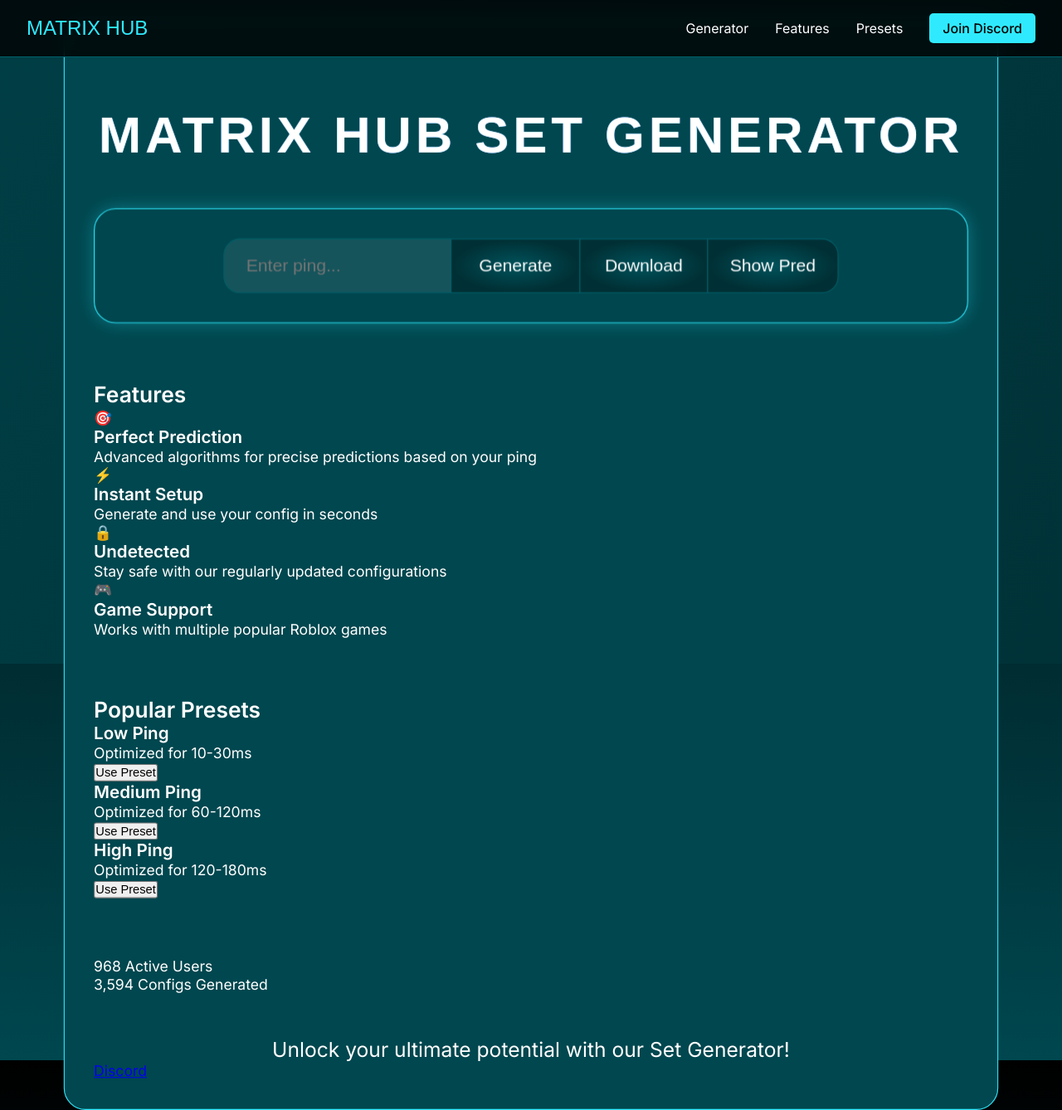
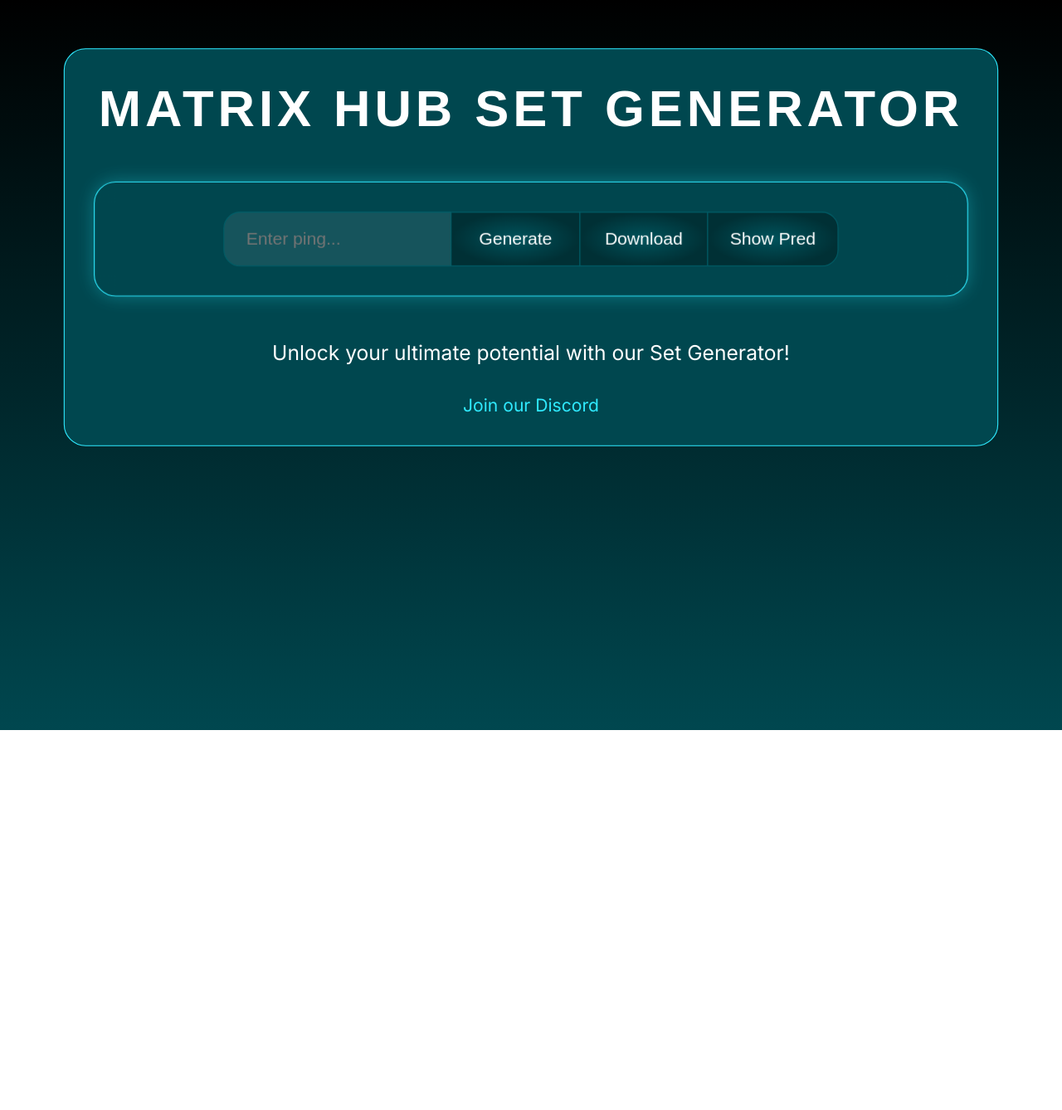
Before and after one commit to DevilishRar/matrixgen, a plain HTML site: page index.html in a window 1280 px wide. Shown: the whole page at 83% size. After the commit the page ends 880 px from the top, so only its background shows below. Drawn offline with Linux system fonts and the light colour scheme; a web font is replaced by a local one.

Commit message:
Update index.html

```diff
--- a/index.html
+++ b/index.html
@@ -16,100 +16,27 @@
     <link href="https://fonts.googleapis.com/css2?family=Inter:wght@400;500;600&display=swap" rel="stylesheet">
 </head>
 <body>
-    <div class="background-animation"></div>
-
-    <nav class="navbar">
-        <div class="nav-logo">MATRIX HUB</div>
-        <div class="nav-links">
-            <a href="#generator" class="active">Generator</a>
-            <a href="#features">Features</a>
-            <a href="#presets">Presets</a>
-            <a href="https://discord.gg/traced" target="_blank" class="discord-btn">Join Discord</a>
-        </div>
-    </nav>
-
     <div class="container">
-        <section id="generator" class="section">
-            <h1 class="title glitch" data-text="matrix hub set generator">matrix hub set generator</h1>
+        <h1 class="title">matrix hub set generator</h1>
 
         <div class="main-content">
             <div class="input-group">
                 <input type="text" id="pingInput" placeholder="Enter ping..." class="ping-input">
                 <button id="generateBtn" class="btn generate-btn">Generate</button>
-                    <button id="downloadBtn" class="btn">Download</button>
-                    <button id="showPredBtn" class="btn">Show Pred</button>
+                <button id="downloadBtn" class="btn download-btn">Download</button>
+                <button id="showPredBtn" class="btn show-pred-btn">Show Pred</button>
             </div>
 
-                <div id="predDisplay" class="pred-display" style="display: none;"></div>
-            </div>
-        </section>
-
-        <section id="features" class="section features-section">
-            <h2 class="section-title">Features</h2>
-            <div class="features-grid">
-                <div class="feature-card">
-                    <div class="feature-icon">🎯</div>
-                    <h3>Perfect Prediction</h3>
-                    <p>Advanced algorithms for precise predictions based on your ping</p>
-                </div>
-                <div class="feature-card">
-                    <div class="feature-icon">⚡</div>
-                    <h3>Instant Setup</h3>
-                    <p>Generate and use your config in seconds</p>
-                </div>
-                <div class="feature-card">
-                    <div class="feature-icon">🔒</div>
-                    <h3>Undetected</h3>
-                    <p>Stay safe with our regularly updated configurations</p>
-                </div>
-                <div class="feature-card">
-                    <div class="feature-icon">🎮</div>
-                    <h3>Game Support</h3>
-                    <p>Works with multiple popular Roblox games</p>
-                </div>
-            </div>
-        </section>
-        <section id="presets" class="section presets-section">
-            <h2 class="section-title">Popular Presets</h2>
-            <div class="presets-grid">
-                <div class="preset-card" data-ping="20">
-                    <h3>Low Ping</h3>
-                    <p>Optimized for 10-30ms</p>
-                    <button class="preset-btn">Use Preset</button>
-                </div>
-                <div class="preset-card" data-ping="90">
-                    <h3>Medium Ping</h3>
-                    <p>Optimized for 60-120ms</p>
-                    <button class="preset-btn">Use Preset</button>
-                </div>
-                <div class="preset-card" data-ping="150">
-                    <h3>High Ping</h3>
-                    <p>Optimized for 120-180ms</p>
-                    <button class="preset-btn">Use Preset</button>
-                </div>
-            </div>
-        </section>
-
-        <div class="stats-container">
-            <div class="stat-item">
-                <span class="stat-number" id="usersCount">0</span>
-                <span class="stat-label">Active Users</span>
-            </div>
-            <div class="stat-item">
-                <span class="stat-number" id="configsCount">0</span>
-                <span class="stat-label">Configs Generated</span>
+            <div id="predDisplay" class="pred-display" style="display: none;">
             </div>
         </div>
 
-        <footer class="footer">
         <p class="slogan">Unlock your ultimate potential with our Set Generator!</p>
-            <div class="social-links">
-                <a href="https://discord.gg/traced" target="_blank" class="social-btn">Discord</a>
+
+        <div class="discord-link">
+            <a href="https://discord.gg/traced" target="_blank">Join our Discord</a>
         </div>
-        </footer>
     </div>
-
-    <div class="notifications"></div>
     <script src="script.js"></script>
 </body>
 </html>
```
Lines whose indentation alone changed are shown as unchanged.
